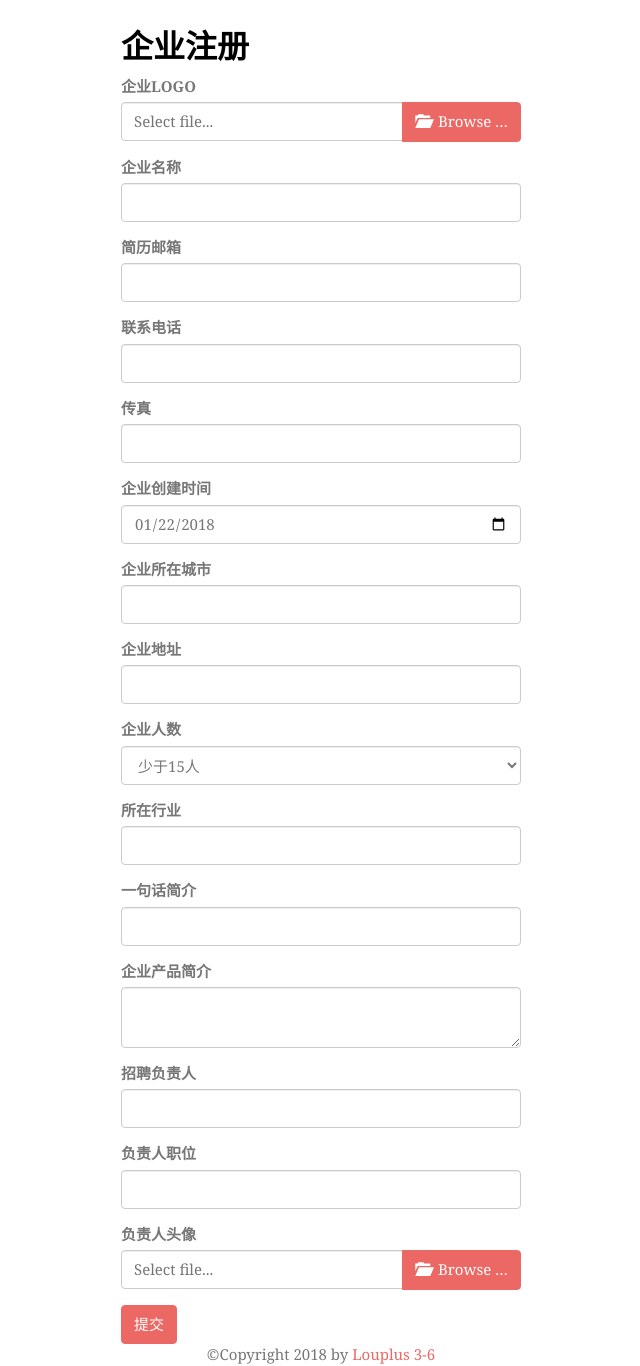
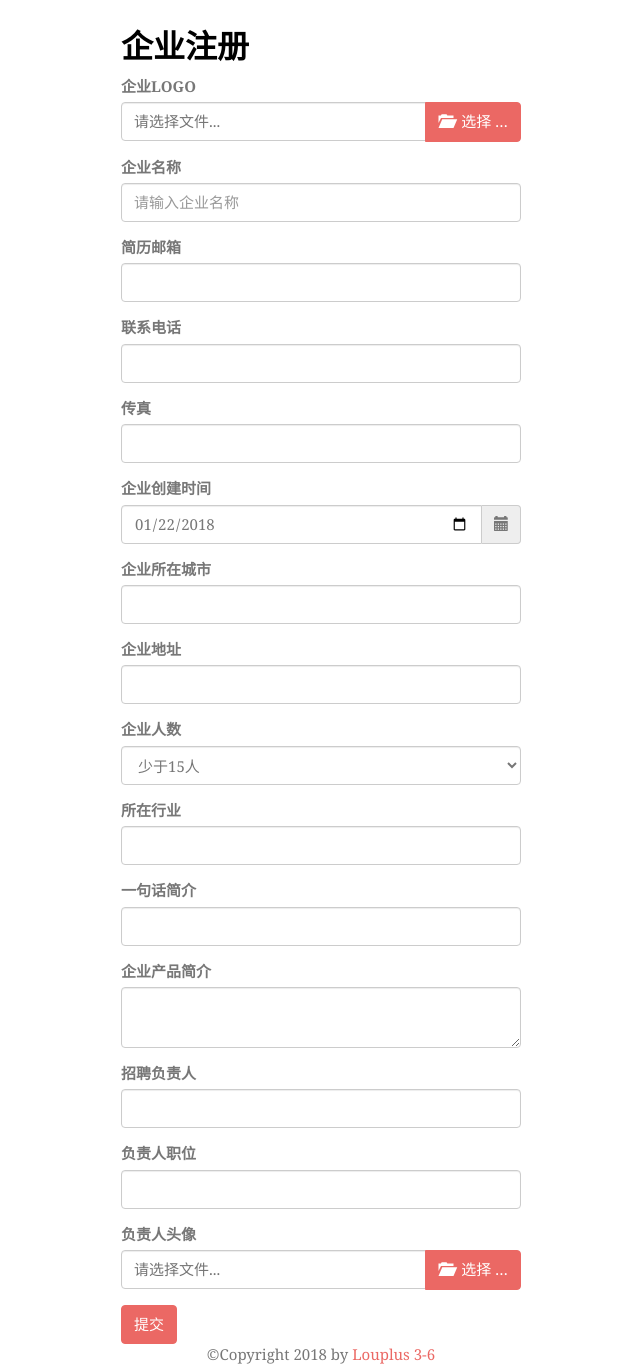
Before and after one commit to LouPlus/jobplus3-6, a Flask app: template jobplus/templates/company/profile.html in a window 1280 px wide. Shown: the part 61-1427 px from the top of the page, without its empty margins (319-959 px from the left). Run offline with Flask 2, Linux system fonts and the light colour scheme; the template is opened without the code that fills it: values that come from a table or form of the project are taken from there, others are empty; tables that the repository leaves empty hold one stand-in row (values such as "Sample post"); some libraries are stand-ins or nearby versions; some web fonts are replaced.

Commit message:
fix #34 启用前段日期组件，优化表单及文件上传

```diff
--- a/jobplus/forms.py
+++ b/jobplus/forms.py
@@ -124,7 +124,7 @@ class SeekerRegisterForm(FlaskForm):
 class CompanyRegisterForm(FlaskForm):
     """ 企业注册页面表单模型 """
 
-    username = StringField('用户名', validators=[DataRequired(message='请输入用户名'), Length(4, 24, message='用户名长度请在4-24位'), Regexp('^[\u4E00-\u9FA5a-zA-Z0-9_]{4,24}$',message='请使用数字字符和下划线')])
+    username = StringField('用户名', validators=[DataRequired(message='请输入用户名'), Length(4, 24, message='用户名长度请在4-24位'), Regexp('^[a-zA-Z0-9_]{4,24}$',message='请使用数字字符和下划线')])
     email = StringField('邮箱', validators=[DataRequired('请输入邮箱'), Email(message='请输入合法的Email地址')])
     password = PasswordField('密码', validators=[DataRequired('请输入密码'), Length(6, 24)])
     repeat_password = PasswordField('重复密码', validators=[DataRequired('请重复输入密码'), EqualTo('password')])
@@ -157,8 +157,8 @@ photos = UploadSet('photos', IMAGES)
 class CompanyProfileForm(FlaskForm):
     """ 企业详情表单 """
 
-    logo = FileField('企业LOGO', validators=[FileAllowed(photos, '只能上传图片文件！'), FileRequired('文件未选择！')])
-    name = StringField('企业名称', validators=[DataRequired(message='请输入企业名称'), Length(4, 128)])
+    logo = FileField('企业LOGO', validators=[FileAllowed(photos, '只能上传图片文件！'),FileRequired('文件未选择！')])
+    name = StringField('企业名称', validators=[DataRequired(message='请输入企业名称'), Length(4, 128)], render_kw={"placeholder":"请输入企业名称"})
     email = StringField('简历邮箱', validators=[DataRequired(message='请输入接受简历的企业邮箱'), Email()])
     phone = StringField('联系电话', validators=[DataRequired(message='请输入联系电话'), Length(5, 32)])
     fax = StringField('传真')
--- a/jobplus/static/js/fileinput_locale_zh.js
+++ b/jobplus/static/js/fileinput_locale_zh.js
@@ -25,7 +25,7 @@
         msgNo: '没有',
         msgNoFilesSelected: '',
         msgCancelled: '取消',
-        msgPlaceholder: 'Select {files}...',
+        msgPlaceholder: '请选择{files}...',
         msgZoomModalHeading: '详细预览',
         msgFileRequired: '必须选择一个文件上传.',
         msgSizeTooSmall: '文件 "{name}" (<b>{size} KB</b>) 必须大于限定大小 <b>{minSize} KB</b>.',
--- a/jobplus/templates/company/profile.html
+++ b/jobplus/templates/company/profile.html
@@ -15,6 +15,7 @@
   <h2>企业注册</h2>
  {{ render_form(form, url_for('company.company_profile')) }}
 </div>
+
 {% endblock %}
 
 {% block tail_js %}
@@ -22,5 +23,24 @@
         <script src="/static/js/fileinput.min.js"></script>
         <script src="/static/js/fileinput_locale_zh.js"></script>
         <script src="/static/js/bootstrap-datetimepicker.min.js"></script>
-        <script src="/static/js/bootstrap-datetimepicker.zh-CN.js"></script>
+        <script type="text/javascript" src="/static/js/bootstrap-datetimepicker.zh-CN.js" charset="UTF-8"></script>
+        <script type="text/javascript">
+            $('#datetimepicker').datetimepicker({
+                format: 'yyyy-mm-dd',
+                language: 'zh-CN',
+                minView: "month",
+                autoclose: true,
+                todayBtn: true,
+            });
+        </script>
+        <script type="text/javascript">
+           $(".file").fileinput({
+                language:'zh',
+                showUpload: false,
+                enctype: 'multipart/form-data',
+                showBrowse: true,
+                browseClass:"btn btn-primary",
+                // msgPlaceholder: '请选择图片文件'
+            　　})
+        </script>
 {% endblock %}
--- a/jobplus/templates/macros.html
+++ b/jobplus/templates/macros.html
@@ -76,6 +76,17 @@
     </div>
     {% elif field.type == 'FileField' %}
       {{ field.label }} {{ field(class='file form-control',accept="image/png,image/bmp,image/jpeg") }}
+
+    {% elif field.type == 'DateField' %}
+    <div class="form-group">
+      {{ field.label }}
+      <div class='input-group date' id='datetimepicker'>
+        {{ field(class='form-control') }}
+        <span class="input-group-addon">
+          <span class="glyphicon glyphicon-calendar"></span>
+        </span>
+      </div>
+    </div>
       {% if field.errors %}
         {% for error in field.errors %}
         <span class="help-block">{{ error }}</span>
```
